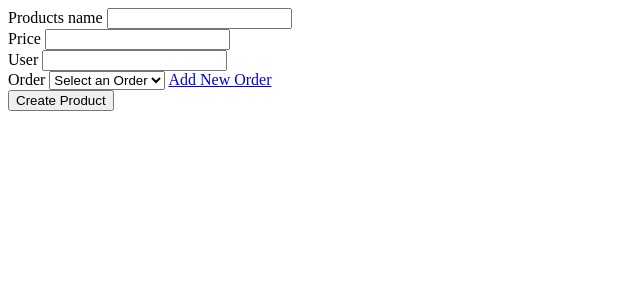
After one commit to Aastha280301/jwt_authentication, a Rails app: page /products/new in a window 1280 px wide. The commit adds this page. Shown: the top 300 px of the page, without its empty margins (0-640 px from the left). Run offline with Rails 7, Linux system fonts and the light colour scheme; data that the repository does not hold is empty; parts of the project's set-up code (start-up, migrations or seed data) failed here and were passed over.

Commit message:
"Create Products"

```diff
--- a/app/controllers/authentication_controller.rb
+++ b/app/controllers/authentication_controller.rb
@@ -8,8 +8,8 @@ class AuthenticationController < ApplicationController
   def login
     @user = User.find_by_email(params[:email])
     if @user&.authenticate(params[:password])
-      token = jwt_encode(user_id: @user.id)
-      render json: { token: token }, status: :ok
+      @token = jwt_encode(user_id: @user.id)
+      render 'login'
     else
       render json: { error: 'unauthorized' }, status: :unauthorized
     end
--- a/app/controllers/products_controller.rb
+++ b/app/controllers/products_controller.rb
@@ -1,19 +1,30 @@
 class ProductsController < ApplicationController
+  before_action :authenticate_request, except: [:index, :create, :new]
+  # before_action :token_generate, only: [:new, :create]
+
+  def index
+    @products = Product.all
+  end
+
+  def new
+    @product = Product.new
+  end
 
   def create
     @product = Product.new(product_params)
     if @product.save
-      render json: @product, status: :created
+      render 'create'
     else
       render json: { errors: @product.errors.full_messages },
       status: :unprocessable_entity
     end
   end
 
+
   private
 
   def product_params
-    params.permit(:user_id, :products_name, :price, :order_id)
+    params.require(:product).permit(:user_id, :products_name, :price, :order_id)
   end
 
 end
--- a/app/views/authentication/index.html.erb
+++ b/app/views/authentication/index.html.erb
@@ -5,11 +5,14 @@
     <%= form.label :email %><br>
     <%= form.text_field :email %>
   </div>
+
   <div>
     <%= form.label :password %><br>
     <%= form.password_field :password %>
   </div>
+
   <div>
     <%= form.submit "login" %>
   </div>
+
 <% end %>
--- /dev/null
+++ b/app/views/products/create.html.erb
@@ -0,0 +1,4 @@
+<h1>Product Created</h1>
+<p>Product information:</p>
+<p>products_name: <%= @product.products_name %></p>
+<p>price: <%= @product.price %></p>
--- /dev/null
+++ b/app/views/products/new.html.erb
@@ -0,0 +1,28 @@
+<%= form_for @product do |f| %>
+
+  <div class="field">
+    <%= f.label :products_name %>
+    <%= f.text_field :products_name %>
+  </div>
+
+  <div class="field">
+    <%= f.label :price %>
+    <%= f.text_field :price %>
+  </div>
+
+  <div class="field">
+    <%= f.label :user_id %>
+    <%= f.text_field :user_id %>
+  </div>
+
+  <div class="field">
+    <%= f.label :order_id %>
+    <%= f.collection_select(:order_id, Order.all, :id, :order_detail, include_blank: 'Select an Order') %>
+    <%= link_to 'Add New Order', new_order_path, class: 'btn btn-primary', remote: true %>
+ </div>
+
+  <div class="actions">
+    <%= f.submit %>
+  </div>
+
+<% end %>
--- a/app/views/welcomes/index.html.erb
+++ b/app/views/welcomes/index.html.erb
@@ -1,3 +1,5 @@
 <h1>Create User</h1>
+
 <%= link_to 'Sign_up', new_user_path, class: "btn btn-primary"%>
+
 <%= link_to 'Login',  authentication_index_path, class: "btn btn-primary"%>
--- a/config/routes.rb
+++ b/config/routes.rb
@@ -8,11 +8,11 @@ Rails.application.routes.draw do
 
   resources :authentication, only: [:index]
   post '/auth/login', to: 'authentication#login'
-
   post 'users/update_password', to: 'users#update_password', as: 'update_password'
   post 'users/import_users', to: 'users#import_users', as: 'import_users'
   post 'orders/search', to: 'orders#search', as: 'search'
-  resources :products
+  resources :products, only: [:new, :index, :create]
+  resources :orders, only: [:new, :create]
 
   if Rails.env.development?
     mount LetterOpenerWeb::Engine, at: "/letter_opener"
```
